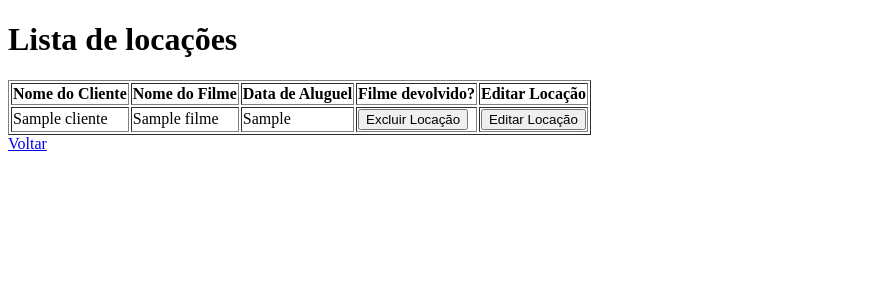
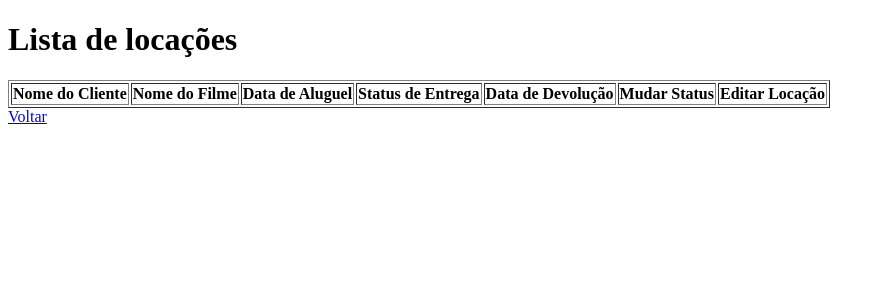
Before and after one commit to MariaEduardaLeal/Locadora-de-Filmes, a PHP site: page /lista_locacao.php in a window 1280 px wide. Shown: the top 300 px of the page, without its empty margins (0-885 px from the left). Run offline with PHP 8.4, Linux system fonts and the light colour scheme; the visitor is signed in with stand-in values (Sample User, id 1); tables that the repository leaves empty or names only in its code hold one stand-in row (values such as "Sample post"); lists and menus that the app fills with data are empty.

Commit message:
verificacao status

```diff
--- a/editar_filmes.php
+++ b/editar_filmes.php
@@ -5,6 +5,7 @@ include('funcoes.php');
 
 $login = $_SESSION['login'];
 $idfilme = $_POST['idfilme'];
+verificarLocacaoPendenteEExibirAlerta($conexao, $login);
 
 $nome_filme = getNomeFilme($conexao, $idfilme);
 $ano_filme = getAnoFilme($conexao, $idfilme);
--- a/editar_locacao_scripting.php
+++ b/editar_locacao_scripting.php
@@ -6,9 +6,10 @@ $idaluguel = $_POST['idaluguel'];
 $nomeCliente = $_POST['nomeCliente'];
 $idFilmeEscolhido = $_POST['nomeFilme'];
 $dataLocacao = $_POST['data'];
+$dataEntrega = $_POST['data_de_entrega'];
 
 $update_locacao = "UPDATE aluguel
-                    SET idfilme = '$idFilmeEscolhido', dataaluguel = '$dataLocacao'
+                    SET idfilme = '$idFilmeEscolhido', dataaluguel = '$dataLocacao', prazo_de_entrega = '$dataEntrega'
                     WHERE idaluguel = '$idaluguel'";
 $query_update = mysqli_query($conexao, $update_locacao);
 
--- a/funcoes.js
+++ b/funcoes.js
@@ -115,8 +115,26 @@ function confirmaExclusao() {
         return false;
     }
 }
+function formatarData(input) {
+    // Obtém o valor inserido pelo usuário
+    var data = input.value;
 
-function formatarData() {
+    // Expressão regular para validar o formato YYYY-MM-DD
+    var regex = /^\d{4}-\d{2}-\d{2}$/;
+
+    // Verifica se a data inserida corresponde ao formato esperado
+    if (regex.test(data)) {
+        // A data já está no formato esperado, não é necessário fazer nada
+    } else {
+        // Caso a data não esteja no formato esperado, você pode exibir uma mensagem de erro ou tomar outra ação adequada.
+        alert('Formato de data inválido. Use o formato YYYY-MM-DD.');
+        // Ou limpar o campo
+        input.value = '';
+    }
+}
+
+
+function formatarDataHora() {
     const dataInput = document.getElementById('data');
     const inputData = dataInput.value.trim();
 
@@ -132,7 +150,8 @@ function formatarData() {
 }
 
 function editarComConfirmacao() {
-    formatarData(); // Chama a primeira função
+    formatarData();
+    formatarDataHora(); // Chama a primeira função
     return confirmEdit(); // Chama a segunda função e retorna o resultado
 }
 
--- a/funcoes.php
+++ b/funcoes.php
@@ -99,4 +99,75 @@ function buscarInformacoesCliente($conexao) {
     // Retornar o array de clientes
     return $clientes;
 }
+
+// Função para obter locações com base no tipo de usuário
+function getLocacoes($conexao, $login, $id_tipo_usuario) {
+    $sql = "SELECT al.idaluguel, cl.nomecliente, f.nomefilme, al.dataaluguel, s.status AS status_entrega, al.prazo_de_entrega, f.idfilme
+            FROM aluguel AS al
+            INNER JOIN cliente AS cl ON al.idcliente = cl.idcliente
+            INNER JOIN filme AS f ON al.idfilme = f.idfilme
+            INNER JOIN status AS s ON al.status_de_entrega = s.id";
+
+    // Verifique o tipo de usuário e ajuste a consulta SQL conforme necessário
+    if ($id_tipo_usuario == 2) {
+        // Se o usuário for do tipo 2, ajuste a consulta para mostrar apenas suas locações
+        $sql .= " WHERE al.idcliente = (SELECT idcliente FROM login WHERE login = '$login')";
+    }
+
+    $resultado = mysqli_query($conexao, $sql);
+
+    return $resultado;
+}
+
+// Função para obter os valores da tabela 'status'
+function getStatus($conexao) {
+    $sqlStatus = "SELECT id, status FROM status";
+    $resultadoStatus = mysqli_query($conexao, $sqlStatus);
+
+    return $resultadoStatus;
+}
+
+function verificarStatusPendenteData($prazo_de_entrega) {
+    // Calcula a diferença entre o prazo de entrega e a data atual
+    $data_atual = date('Y-m-d H:i:s');
+    $diferenca = strtotime($prazo_de_entrega) - strtotime($data_atual);
+    $calculoDiasFaltam = ceil($diferenca / (60 * 60 * 24)); // Calcula o número de dias faltantes
+
+    if ($calculoDiasFaltam > 0) {
+        echo "<script>alert('Você não pode mudar o status do cliente para pendente, ele ainda tem $calculoDiasFaltam dia(s) para poder realizar a entrega')</script>";
+        echo "<script>window.location.href='lista_locacao.php'</script>";
+        exit;
+    }
+}
+
+function verificarStatusPrazo($prazo_de_entrega)
+{
+    // Verifique se a data atual é posterior ao prazo de entrega
+    $data_atual = date('Y-m-d');
+
+    if ($data_atual > $prazo_de_entrega) {
+        echo "<script>alert('O prazo de entrega já passou')</script>";
+        echo "<script>window.location.href='lista_locacao.php'</script>";
+        exit; // Saia do script se o prazo já passou
+    }
+}
+
+function verificarLocacaoPendenteEExibirAlerta($conexao, $login) {
+    // Consulta SQL para verificar se o usuário tem uma locação pendente
+    $query = "SELECT aluguel.status_de_entrega
+              FROM login
+              INNER JOIN aluguel ON login.idcliente = aluguel.idcliente
+              WHERE login.login = '$login'
+              AND aluguel.status_de_entrega = 2";
+
+    $resultado = mysqli_query($conexao, $query);
+
+    if (mysqli_num_rows($resultado) > 0) {
+        // O usuário tem uma locação pendente, exibir alerta e redirecionar
+        echo "<script>alert('Você tem uma locação pendente, portanto você não tem mais acesso ao sistema. Devolva o filme na locadora e seu acesso será permitido novamente.')</script>";
+        echo "<script>window.location.href='sair.php'</script>";
+        exit; // Saia da função após exibir o alerta
+    }
+}
+
 ?>
--- a/lista_clientes.php
+++ b/lista_clientes.php
@@ -1,10 +1,10 @@
 <?php
-session_start(); // Inicia a sessão
 include('conexao.php');
 include('verificacao.php');
 include('funcoes.php');
 
 $login = $_SESSION['login'];
+verificarLocacaoPendenteEExibirAlerta($conexao, $login);
 
 $informacao_cliente = "SELECT * FROM cliente";
 $resultado = mysqli_query($conexao, $informacao_cliente);
--- a/lista_filmes.php
+++ b/lista_filmes.php
@@ -4,6 +4,7 @@ include('verificacao.php');
 include('funcoes.php');
 
 $login = $_SESSION['login'];
+verificarLocacaoPendenteEExibirAlerta($conexao, $login);
 
 $informacao_filme = "SELECT * FROM filme";
 $resultado = mysqli_query($conexao, $informacao_filme);
--- a/lista_locacao.php
+++ b/lista_locacao.php
@@ -4,24 +4,26 @@ include('verificacao.php');
 include('funcoes.php');
 
 $login = $_SESSION['login'];
+verificarLocacaoPendenteEExibirAlerta($conexao, $login);
 
-//Obtendo o tipo de usuário usando a função
+// Obtendo o tipo de usuário usando a função
 $id_tipo_usuario = getTipoUsuario($conexao, $login);
 
-// Inicialize a consulta SQL comum
-$sql = "SELECT al.idaluguel, cl.nomecliente, f.nomefilme, al.dataaluguel, f.idfilme
-        FROM aluguel AS al
-        INNER JOIN cliente AS cl ON al.idcliente = cl.idcliente
-        INNER JOIN filme AS f ON al.idfilme = f.idfilme";
+// Obtendo o tipo de usuário usando a função
+$id_tipo_usuario = getTipoUsuario($conexao, $login);
 
-// Verifique o tipo de usuário e ajuste a consulta SQL conforme necessário
-if ($id_tipo_usuario == 2) {
-    // Se o usuário for do tipo 2, ajuste a consulta para mostrar apenas suas locações
-    $sql .= " WHERE al.idcliente = (SELECT idcliente FROM login WHERE login = '$login')";
+// Obtendo as locações com base no tipo de usuário
+$resultado = getLocacoes($conexao, $login, $id_tipo_usuario);
+
+// Obtendo os valores da tabela 'status'
+$resultadoStatus = getStatus($conexao);
+
+// Converta o conjunto de resultados em um array associativo
+$statusOptions = array();
+while ($statusRow = mysqli_fetch_assoc($resultadoStatus)) {
+    $statusOptions[] = $statusRow;
 }
 
-// Execute a consulta SQL
-$resultado = mysqli_query($conexao, $sql);
 ?>
 
 <!DOCTYPE html>
@@ -41,8 +43,10 @@ $resultado = mysqli_query($conexao, $sql);
             <th>Nome do Cliente</th>
             <th>Nome do Filme</th>
             <th>Data de Aluguel</th>
+            <th>Status de Entrega</th>
+            <th>Data de Devolução</th>
             <?php if ($id_tipo_usuario == 1) : ?> <!--Funções do ADM-->
-                <th>Filme devolvido?</th>
+                <th>Mudar Status</th>
                 <th>Editar Locação</th>
             <?php endif; ?>
         </tr>
@@ -52,14 +56,27 @@ $resultado = mysqli_query($conexao, $sql);
                 <td><?= $row['nomecliente'] ?></td>
                 <td><?= $row['nomefilme'] ?></td>
                 <td><?= $row['dataaluguel'] ?></td>
+                <td><?= $row['status_entrega'] ?></td>
+                <td><?= $row['prazo_de_entrega'] ?></td>
                 <?php if ($id_tipo_usuario == 1) : ?> <!--Funções do ADM-->
                     <td>
-                        <form action="excluir_locacao.php" method="post">
+                        <form action="atualizar_status_locacao.php" method="post">
+                            <input type="hidden" name="prazo_de_entrega" value="<?= $row['prazo_de_entrega'] ?>">
+                            <input type="hidden" name="idfilme" value="<?= $row['idfilme'] ?>">
                             <input type="hidden" name="idaluguel" value="<?= $row['idaluguel'] ?>">
-                            <input type="hidden" name="idfilme" value="<?= $row['idfilme'] ?>">
-                            <input type="submit" value="Excluir Locação" onclick="return confirmaExclusao()">
+                            <select name="status_entrega">
+                                <?php
+                                foreach ($statusOptions as $statusRow) :
+                                ?>
+                                    <option value="<?= $statusRow['id'] ?>" <?php if ($row['status_entrega'] == $statusRow['id']) echo 'selected' ?>>
+                                        <?= $statusRow['status'] ?>
+                                    </option>
+                                <?php endforeach; ?>
+                            </select>
+                            <input type="submit" value="Atualizar Status">
                         </form>
                     </td>
+
                     <td>
                         <form action="editar_locacao.php" method="post">
                             <input type="hidden" name="idaluguel" value="<?= $row['idaluguel'] ?>">
@@ -67,10 +84,10 @@ $resultado = mysqli_query($conexao, $sql);
                             <input type="hidden" name="nomecliente" value="<?= $row['nomecliente'] ?>">
                             <input type="hidden" name="nomefilme" value="<?= $row['nomefilme'] ?>">
                             <input type="hidden" name="dataaluguel" value="<?= $row['dataaluguel'] ?>">
+                            <input type="hidden" name="dataentrega" value="<?= $row['prazo_de_entrega'] ?>">
                             <input type="submit" value="Editar Locação">
                         </form>
                     </td>
-
                 <?php endif; ?>
             </tr>
         <?php endwhile ?>
--- a/principal.php
+++ b/principal.php
@@ -5,6 +5,8 @@ include('funcoes.php');
 $login = $_SESSION['login'];
 //obtendo o tipo de usuário do banco de dados
 $id_tipo_usuario = getTipoUsuario($conexao, $login);
+
+verificarLocacaoPendenteEExibirAlerta($conexao, $login);
 
 ?>
 
```
Also changed, not shown: atualizar_status_locacao.php (added, +52 -0 lines), cadastrar_filme.php (+8 -0 lines), criar_locavao_scripting.php (+10 -5 lines), editar_locacao.php (+12 -0 lines).
